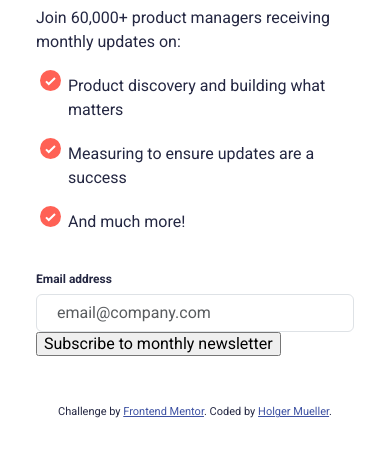
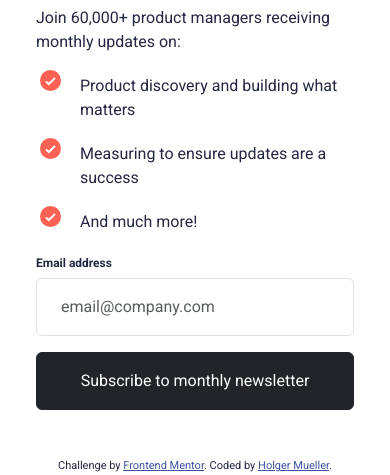
Before and after one commit to Holgermueller/newsletter-sign-up-challenge, a plain HTML site: page index.html in a window 390 px wide. Shown: the part 393-868 px from the top of the page. Before the commit the page ends 844 px from the top, so only its background shows below. Drawn offline with nearby package versions, Linux system fonts and the light colour scheme.

Commit message:
finished basic mobil layout

```diff
--- a/index.html
+++ b/index.html
@@ -34,7 +34,7 @@
   <body>
     <!-- Sign-up form start -->
     <main>
-      <div class="container">
+      <div class="container p-0 m-0">
         <div class="row">
           <div class="col-sm-12 col-md-12 col-lg-6 col-xl-6 col-xxl-6">
             <img
@@ -61,16 +61,20 @@
               <li>And much more!</li>
             </ul>
 
-            <form action="#">
+            <form action="#" class="container p-0 m-0">
               <label for="emailInput" class="form-label">Email address </label>
               <input
                 type="email"
                 name="emailInput"
                 id="emailInput"
                 placeholder="  email@company.com"
-                class="form-control"
+                class="form-control p-3 mb-3 col-12"
               />
-              <input type="button" value="Subscribe to monthly newsletter" />
+              <input
+                type="button"
+                class="p-3 btn btn-dark col-12"
+                value="Subscribe to monthly newsletter"
+              />
             </form>
           </div>
         </div>
--- a/styles.css
+++ b/styles.css
@@ -7,11 +7,6 @@ html {
   color: hsl(234, 29%, 20%);
 }
 
-.container {
-  padding: 0;
-  margin: 0;
-}
-
 h1 {
   font-size: 2rem;
   font-weight: 700;
@@ -19,13 +14,12 @@ h1 {
 
 ul {
   list-style-type: none;
-  list-style-image: url("assets/images/icon-list.svg");
-  display: grid;
+  list-style: circle outside url("assets/images/icon-list.svg");
 }
 
 ul li {
   margin-bottom: 16px;
-  align-self: center;
+  padding-left: 12px;
 }
 
 label {
```
Also changed, not shown: 1 other file.
